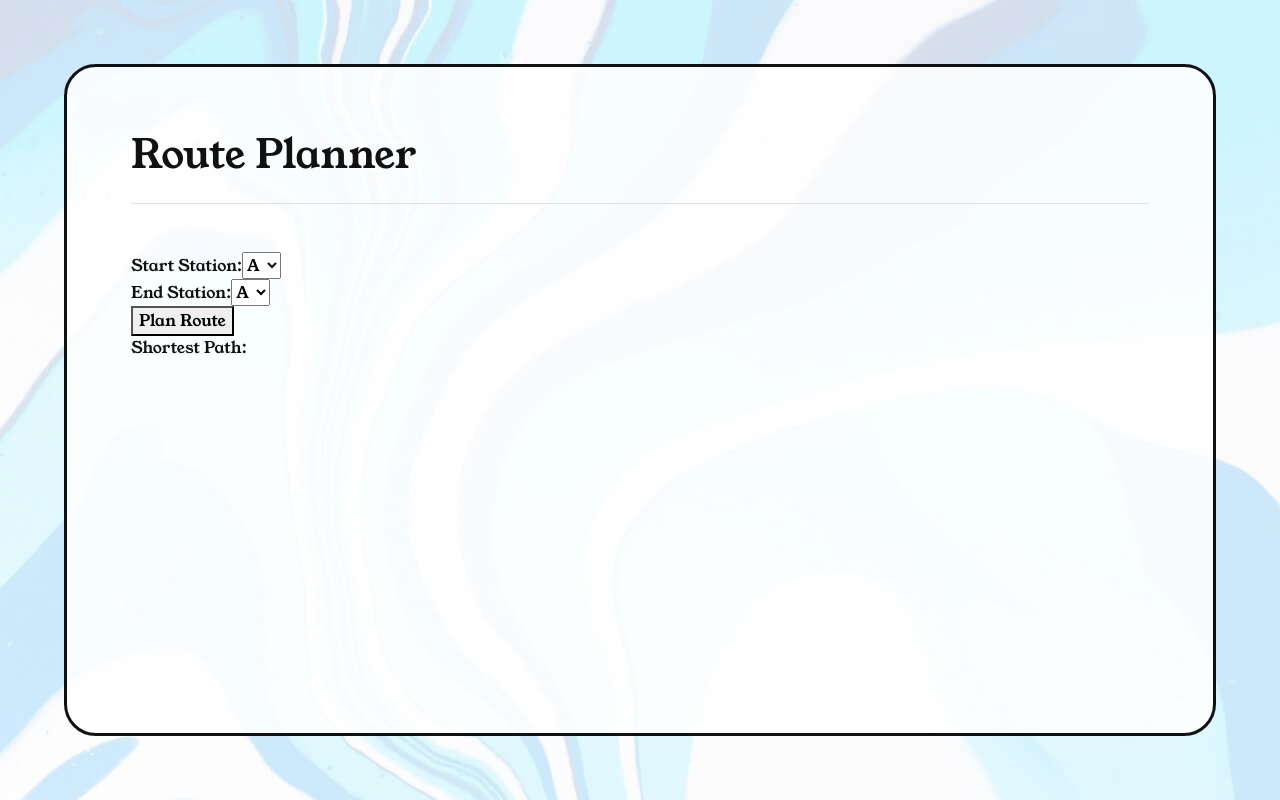
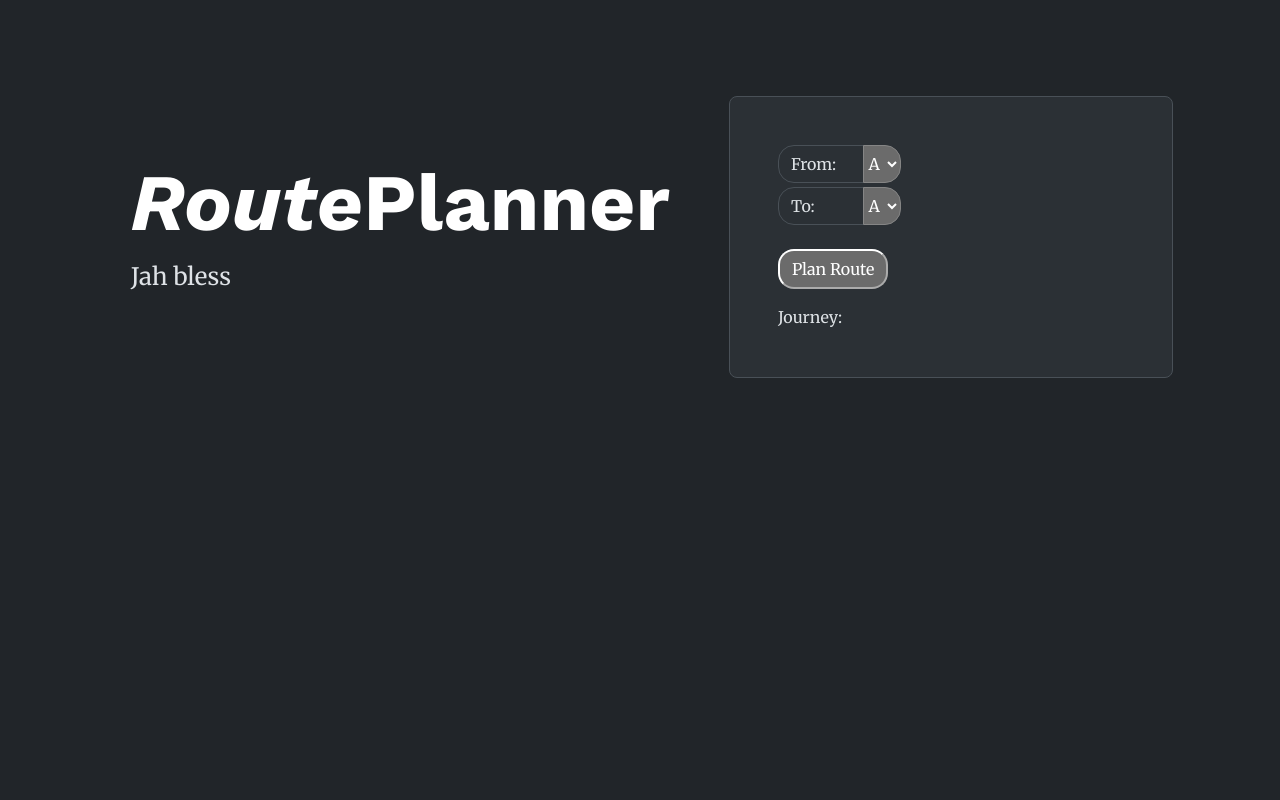
Before and after one commit to thatMail/trainRouteApp, a React (Create React App) app in the folder trainrouteapp/: page / in a window 1280 px wide. Built offline with nearby package versions, Linux system fonts and the light colour scheme.

Commit message:
Starting to add closed station/lines and styling

```diff
--- a/trainrouteapp/public/index.html
+++ b/trainrouteapp/public/index.html
@@ -1,5 +1,5 @@
 <!DOCTYPE html>
-<html lang="en">
+<html lang="en" data-bs-theme="dark">
   <head>
     <meta charset="utf-8" />
     <link rel="icon" href="%PUBLIC_URL%/favicon.ico" />
--- a/trainrouteapp/src/App.js
+++ b/trainrouteapp/src/App.js
@@ -17,11 +17,11 @@ function dijkstra(connectionGraph, start) {
   while (unvisitedNodes.size > 0) {
       let currentNode = getClosestNode(shortestDistances, unvisitedNodes);
 
-      for (let neighbor in connectionGraph[currentNode]) {
-          let newDist = shortestDistances[currentNode] + connectionGraph[currentNode][neighbor];
-          if (newDist < shortestDistances[neighbor]) {
-              shortestDistances[neighbor] = newDist;
-              prevNodes[neighbor] = currentNode;
+      for (let neighbour in connectionGraph[currentNode]) {
+          let newDist = shortestDistances[currentNode] + connectionGraph[currentNode][neighbour];
+          if (newDist < shortestDistances[neighbour]) {
+              shortestDistances[neighbour] = newDist;
+              prevNodes[neighbour] = currentNode;
           }
       }
       unvisitedNodes.delete(currentNode);
@@ -59,35 +59,48 @@ function App() {
 };
 
   return (
-    <div class="d-flex justify-content-center vh-100">
-      <div class="centered-content w-100">
-        <header class="d-flex align-items-center pb-3 mb-5 border-bottom">
-          <h1>Route Planner</h1>
-        </header>
-        <main>
-            <div>
-              <label>Start Station:</label>
-              <select value={startStation} onChange={e => setStartStation(e.target.value)}>
+    //
+    <div class="container col-xl-10 col-xxl-8 px-4 py-5">
+      <div class="row align-items-center g-lg-5 py-5">
+        <div class="col-lg-7 text-center text-lg-start">
+          <h1 class="display-1 fw-bold lh-1 text-body-emphasis mb-3"><i>Route</i>Planner</h1>
+          <p class="col-lg-10 fs-4">Jah bless</p>
+        </div>
+        <div class="col-md-10 mx-auto col-lg-5 p-4 p-md-5 border rounded-3 bg-body-tertiary">
+          <div class="form-floating input-group mb-1">
+            <div class="input-group-prepend col-2 col-md-3">
+              <label class="input-group-text inputLeft" for="inputGroupSelect01">From: </label>
+            </div>
+            <select class="custom-select inputRight" value={startStation} onChange={e => setStartStation(e.target.value)}>
               {stations.map(station => (
                 <option key={station.id} value={station.name}>{station.name}</option>
               ))}
             </select>
           </div>
-            <div>
-              <label>End Station:</label>
-              <select value={endStation} onChange={e => setEndStation(e.target.value)}>
+
+          <div class="form-floating input-group mb-4">
+            <div class="input-group-prepend col-2 col-md-3">
+              <label class="input-group-text inputLeft" for="inputGroupSelect01">To: </label>
+            </div>
+            <select class="custom-select inputRight" value={endStation} onChange={e => setEndStation(e.target.value)}>
               {stations.map(station => (
                 <option key={station.id} value={station.name}>{station.name}</option>
               ))}
             </select>
           </div>
-            <button onClick={planRoute}>Plan Route</button>
-            <div>
-              Shortest Path: {plannedRoute.join(' -> ')}
+
+          <div class="form-floating input-group mb-3">
+              <button class="rounded-4 submitBtn" onClick={planRoute}>Plan Route</button>
           </div>
-        </main>
+          <div class="row">
+            <div class="col-lg-12">
+              Journey: {plannedRoute.join(' -> ')}
             </div>
           </div>
+        </div>
+      </div>
+    </div>
+
   );
 }
 
--- a/trainrouteapp/src/dataMockUp.js
+++ b/trainrouteapp/src/dataMockUp.js
@@ -60,30 +60,30 @@ export const stations = [
 
   export const routes = [
     //Blue Line
-    { id: 1, lineId: 1, stationId: 1, stationOrder: 1, isClosed: false },
-    { id: 2, lineId: 1, stationId: 2, stationOrder: 2, isClosed: false },
-    { id: 3, lineId: 1, stationId: 3, stationOrder: 3, isClosed: false },
-    { id: 4, lineId: 1, stationId: 9, stationOrder: 4, isClosed: false },
+    { id: 1, lineId: 1, stationId: 1, stationOrder: 1, stationClosed: false, lineClosed: false},
+    { id: 2, lineId: 1, stationId: 2, stationOrder: 2, stationClosed: false, lineClosed: false },
+    { id: 3, lineId: 1, stationId: 3, stationOrder: 3, stationClosed: false, lineClosed: false },
+    { id: 4, lineId: 1, stationId: 9, stationOrder: 4, stationClosed: false, lineClosed: false },
     //Pink Line
-    { id: 5, lineId: 2, stationId: 5, stationOrder: 1, isClosed: false },
-    { id: 6, lineId: 2, stationId: 4, stationOrder: 2, isClosed: false },
-    { id: 7, lineId: 2, stationId: 13, stationOrder: 3, isClosed: false },
-    { id: 8, lineId: 2, stationId: 8, stationOrder: 4, isClosed: false },
+    { id: 5, lineId: 2, stationId: 5, stationOrder: 1, stationClosed: false, lineClosed: false },
+    { id: 6, lineId: 2, stationId: 4, stationOrder: 2, stationClosed: false, lineClosed: false },
+    { id: 7, lineId: 2, stationId: 13, stationOrder: 3, stationClosed: false, lineClosed: false },
+    { id: 8, lineId: 2, stationId: 8, stationOrder: 4, stationClosed: false, lineClosed: false },
     //Red Line
-    { id: 9, lineId: 3, stationId: 6, stationOrder: 1, isClosed: false },
-    { id: 10, lineId: 3, stationId: 4, stationOrder: 2, isClosed: false },
-    { id: 11, lineId: 3, stationId: 3, stationOrder: 3, isClosed: false },
-    { id: 12, lineId: 3, stationId: 11, stationOrder: 4, isClosed: false },
+    { id: 9, lineId: 3, stationId: 6, stationOrder: 1, stationClosed: false, lineClosed: false },
+    { id: 10, lineId: 3, stationId: 4, stationOrder: 2, stationClosed: false, lineClosed: false },
+    { id: 11, lineId: 3, stationId: 3, stationOrder: 3, stationClosed: false, lineClosed: false },
+    { id: 12, lineId: 3, stationId: 11, stationOrder: 4, stationClosed: false, lineClosed: false },
     //Black Line
-    { id: 13, lineId: 4, stationId: 7, stationOrder: 1, isClosed: false },
-    { id: 14, lineId: 4, stationId: 13, stationOrder: 2, isClosed: false },
-    { id: 15, lineId: 4, stationId: 9, stationOrder: 3, isClosed: false },
-    { id: 16, lineId: 4, stationId: 10, stationOrder: 4, isClosed: false },
+    { id: 13, lineId: 4, stationId: 7, stationOrder: 1, stationClosed: false, lineClosed: false },
+    { id: 14, lineId: 4, stationId: 13, stationOrder: 2, stationClosed: false, lineClosed: false },
+    { id: 15, lineId: 4, stationId: 9, stationOrder: 3, stationClosed: false, lineClosed: false },
+    { id: 16, lineId: 4, stationId: 10, stationOrder: 4, stationClosed: false, lineClosed: false },
     //Circular Line
-    { id: 16, lineId: 5, stationId: 2, stationOrder: 1, isClosed: false },
-    { id: 17, lineId: 5, stationId: 4, stationOrder: 2, isClosed: false },
-    { id: 18, lineId: 5, stationId: 11, stationOrder: 3, isClosed: false },
-    { id: 19, lineId: 5, stationId: 12, stationOrder: 4, isClosed: false },
+    { id: 16, lineId: 5, stationId: 2, stationOrder: 1, stationClosed: false, lineClosed: false },
+    { id: 17, lineId: 5, stationId: 4, stationOrder: 2, stationClosed: false, lineClosed: false },
+    { id: 18, lineId: 5, stationId: 11, stationOrder: 3, stationClosed: false, lineClosed: false },
+    { id: 19, lineId: 5, stationId: 12, stationOrder: 4, stationClosed: false, lineClosed: false },
   ];
 
    const connectionGraph = {
@@ -104,4 +104,5 @@ export const stations = [
     M: { C: 1, D: 1, N: 1 },
     N: { B: 1, M: 1 },
 };
-export default connectionGraph
+
+export default connectionGraph;
--- a/trainrouteapp/src/scss/custom.scss
+++ b/trainrouteapp/src/scss/custom.scss
@@ -1,26 +1,34 @@
 //Import Fonts
-@import url('https://fonts.googleapis.com/css2?family=Young+Serif&display=swap');
+@import url('https://fonts.googleapis.com/css2?family=Merriweather:ital@0;1&family=Work+Sans:ital,wght@0,700;1,700&display=swap');
 //Import Sass fucntions
 @import "../../node_modules/bootstrap/scss/functions";
 //Customisations
-$font-family-base: 'Young Serif', serif;
-$body-bg: #ffffff;
-$primary: #111111;
-
+$font-family-base: 'Merriweather', serif;
+$color-mode-type: data;
 //Import Bootstrap
 @import "../../node_modules/bootstrap/scss/bootstrap.scss";
-
-body {
-    background-color: #a7dfff;
-    background-image: url(../../public/img/bg.jpg);
-    background-repeat: no-repeat;
-    background-size: auto;
-    color:#111111;
+@include color-mode(dark) {
+    .element {
+      color: var(--bs-primary-text-emphasis);
+      background-color: var(--bs-primary-bg-subtle);
+    }
+  }
+h1 {
+    font-family: 'Work Sans', sans-serif !important;
 }
-.centered-content {
+.routePlanner {
     background-color: rgba($color: #ffffff, $alpha: 85%);
     border: solid #111111;
     border-radius: 2rem;
     padding: 4rem;
     margin: 4rem;
 }
+.inputLeft {
+    border-radius: 1rem 0 0 1rem !important
+}
+.inputRight {
+    border-radius: 0 1rem 1rem 0 !important;
+}
+.submitBtn {
+    padding: 0.375rem 0.75rem;
+}
```
Also changed, not shown: 1 other file (tests, documents, lock files or other folders). Lines whose indentation alone changed are shown as unchanged.
